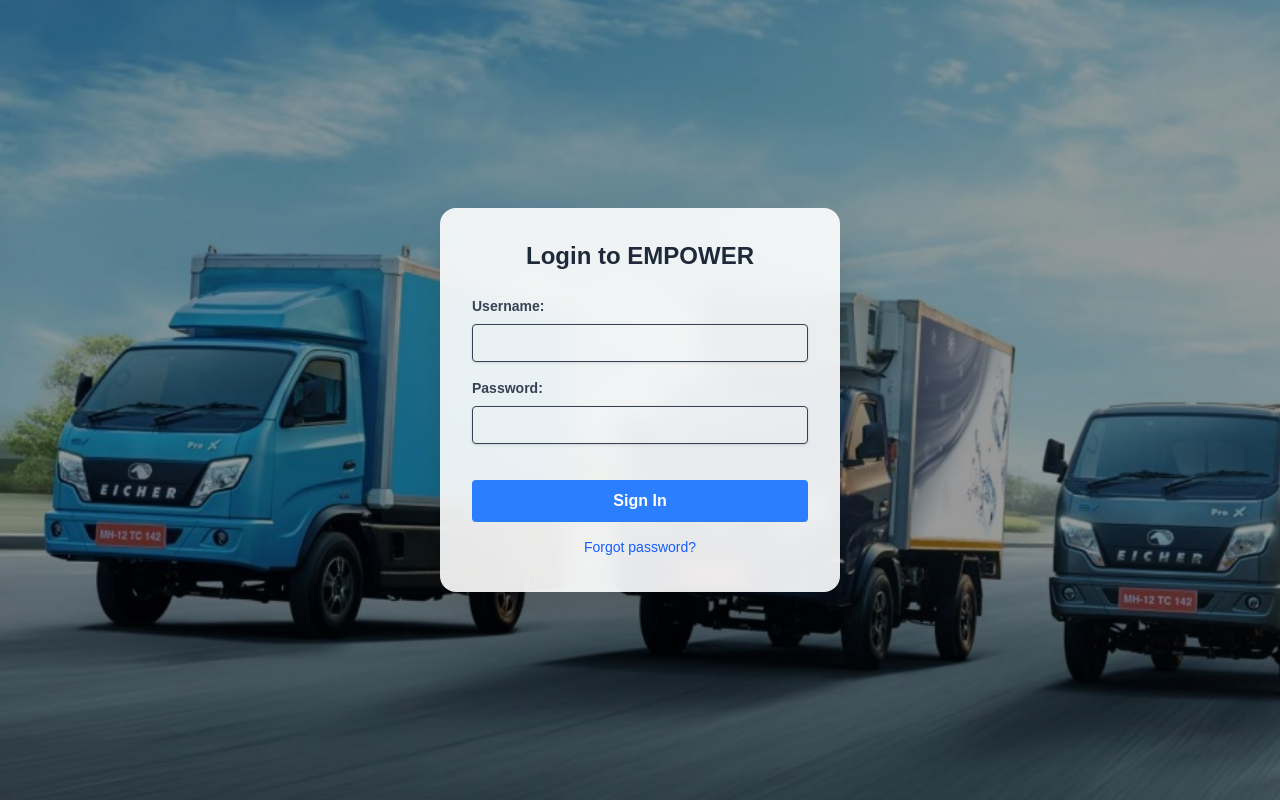
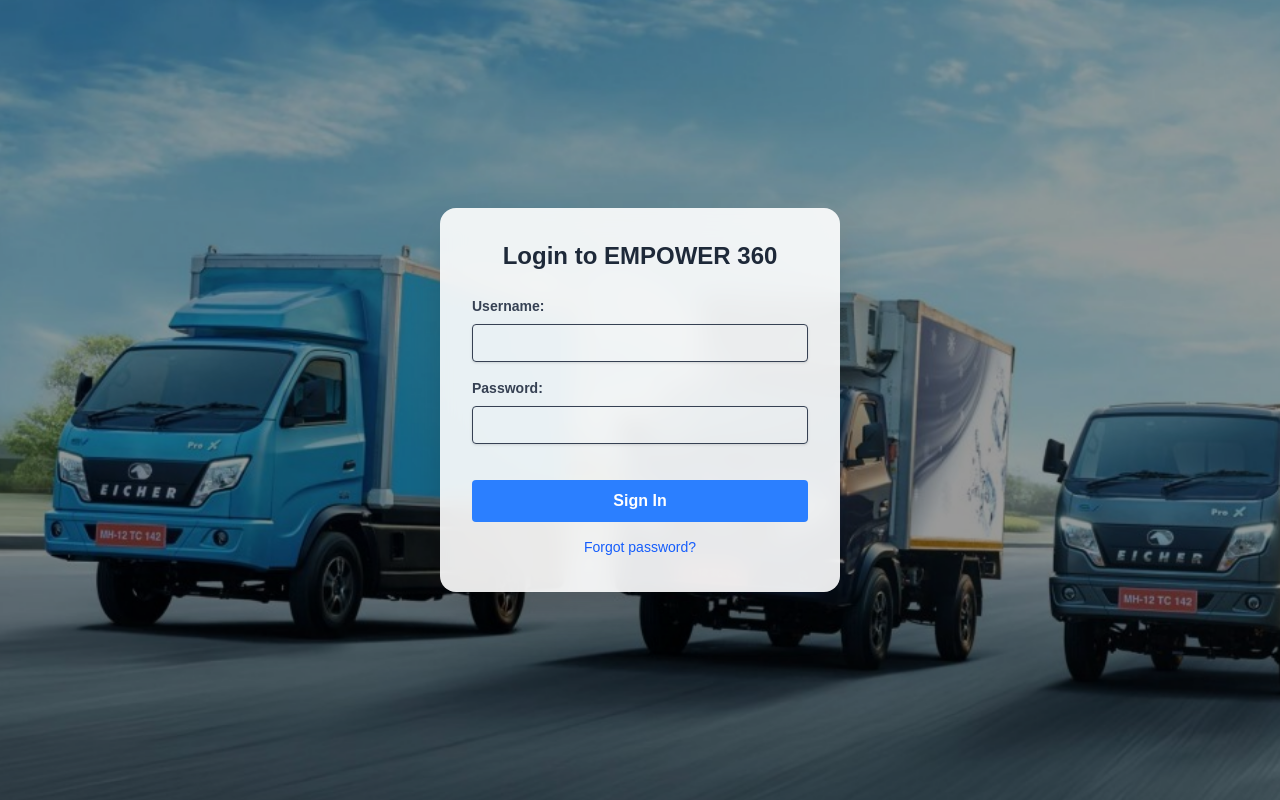
Before and after one commit to rupeshvecv/empoweredge-frontend, a React (Vite) app: page /EmpowerEdge/login in a window 1280 px wide. Built offline with nearby package versions, Linux system fonts and the light colour scheme.

Commit message:
next move

```diff
--- a/src/components/Header.jsx
+++ b/src/components/Header.jsx
@@ -115,10 +115,7 @@
     // because the decoded token's `sub` may be a username (not numeric).
     const storedUser = authService.getCurrentUser();
     const userName = storedUser?.userName || currentUser?.userName || currentUser?.sub; // Use userName or sub as fallback
-    console.log("DEBUG: storedUser?.userName:", storedUser?.userName);
-    console.log("DEBUG: currentUser?.userName:", currentUser?.userName);
-    console.log("DEBUG: currentUser?.sub:", currentUser?.sub);
-    console.log("DEBUG: userName (for upload):", userName);
+  // Debug logging removed
 
     if (!userName) {
       alert('Cannot upload profile picture: username not available');
@@ -127,11 +124,7 @@
     // Debug: log upload attempt details
     try {
       const token = authService.getToken();
-      if (token) {
-        const decodedToken = jwtDecode(token);
-        console.log("DEBUG (decrypted token):", decodedToken);
-      }
-      console.debug('Uploading profile pic', { userName, fileName: file.name, fileSize: file.size, token: token ? token.replace(/(.{8}).+(.{8})/, '$1...$2') : null });
+      // Removed verbose debug logging
 
       await uploadApi.uploadProfilePic(userName, file);
 
@@ -152,8 +145,8 @@
       const status = err?.response?.status;
       const respData = err?.response?.data;
       const respHeaders = err?.response?.headers;
-      console.debug('Upload error details', { status, respData, respHeaders });
-      alert(`Failed to upload profile picture: ${err?.message || err} (status: ${status || 'unknown'})`);
+  // Detailed debug logging removed
+      // alert(`Failed to upload profile picture: ${err?.message || err} (status: ${status || 'unknown'})`); // Removed alert as per user request
     } finally {
       // clear the input so same file can be reselected
       if (fileInputRef.current) fileInputRef.current.value = '';
@@ -184,7 +177,7 @@
       </div>
 
       <span className="absolute left-1/2 -translate-x-1/2 hidden text-2xl sm:block font-bold tracking-wide">
-        EMPOWER
+        EMPOWER 360
       </span>
 
       <div className="relative flex items-center gap-2" ref={ref}>
--- a/src/pages/Login.jsx
+++ b/src/pages/Login.jsx
@@ -45,7 +45,7 @@
       {/* ✅ Login Card */}
       <div className="relative z-10 bg-white/90 backdrop-blur-md p-8 rounded-2xl shadow-2xl w-[90%] sm:w-[400px] max-w-md">
         <h2 className="text-2xl font-bold text-center mb-6 text-gray-800">
-          Login to EMPOWER
+          Login to EMPOWER 360
         </h2>
         <form onSubmit={handleSubmit}>
           <div className="mb-4">
--- a/src/services/masterService.js
+++ b/src/services/masterService.js
@@ -9,6 +9,7 @@
   // getAllUsers: () => api.get("/empoweredge/users"),
    getAllUsers: () => api.get("/empoweredge/allusers"),
   getUserById: (id) => api.get(`/empoweredge/users/${id}`), // Keep for existing ID-based calls if any
+  getUserByUserName: (userName) => api.get(`/empoweredge/users/username/${userName}`), // Add new function
   createUser: (data) => api.post("/empoweredge/users", data),
   updateUser: (id, data) => api.put(`/empoweredge/users/${id}`, data),
   removeUser: (id) => api.delete(`/empoweredge/users/${id}`),
```
